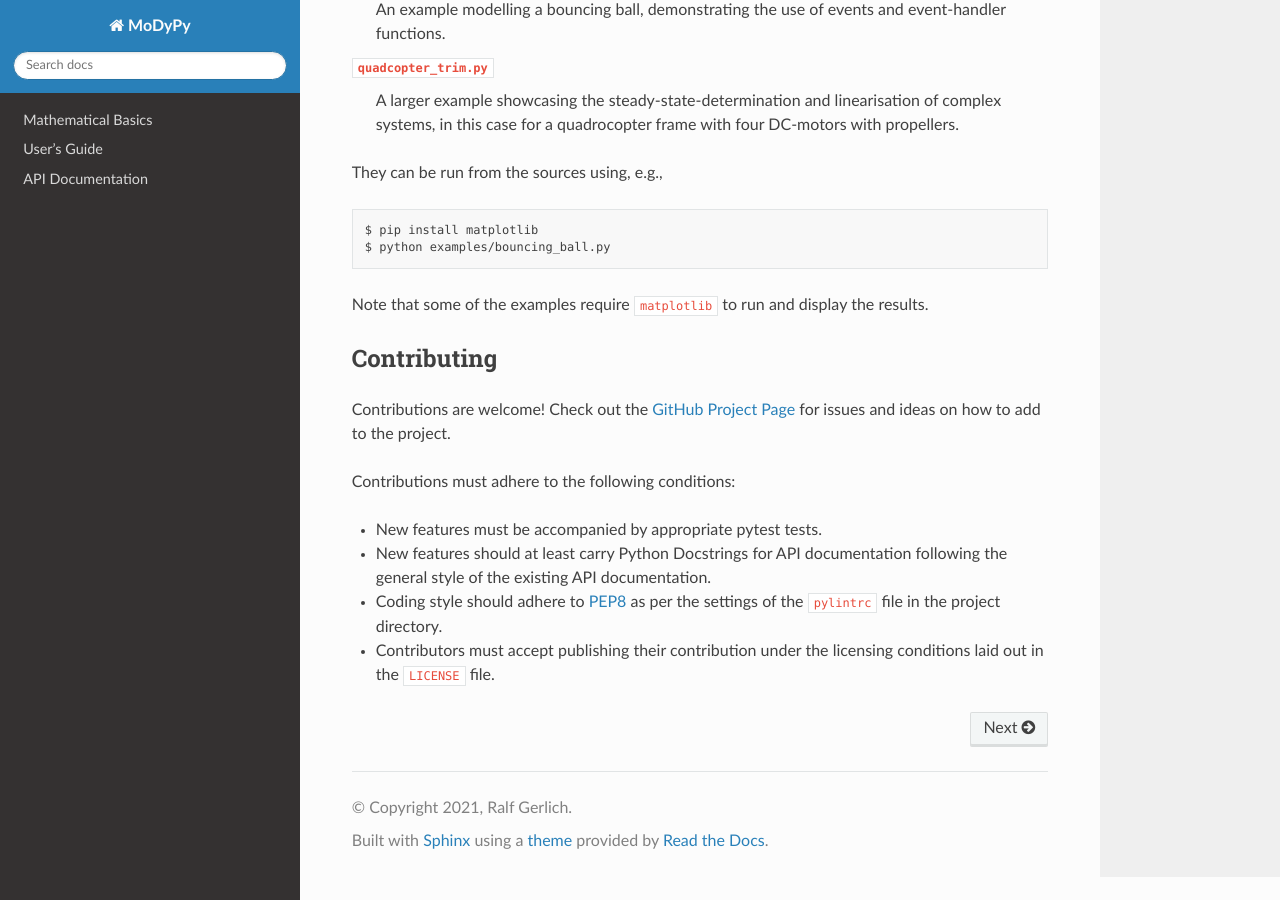
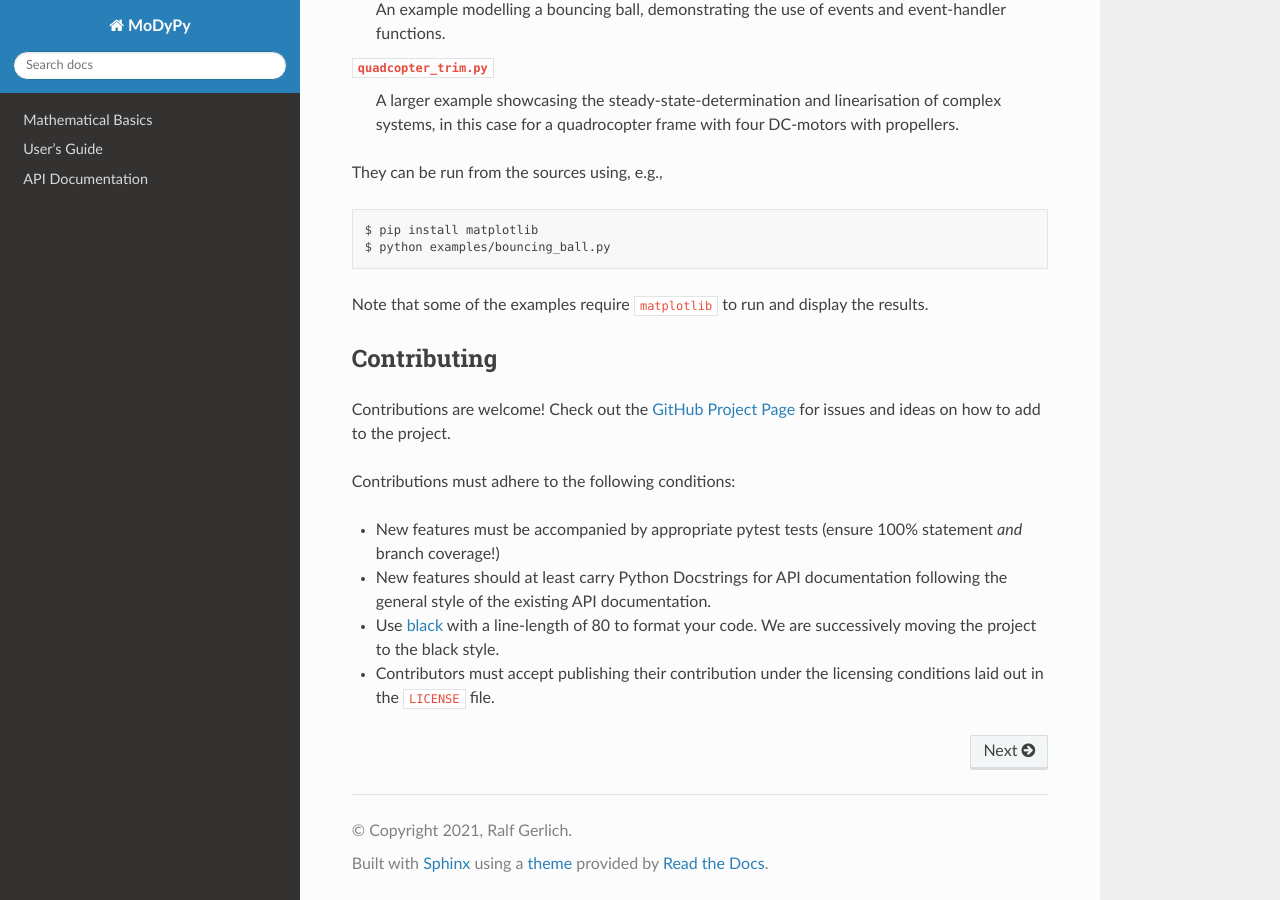
Before and after one commit to modypy/modypy, a Sphinx documentation site: the page built from docs/index.rst, in a window 1280 px wide and 900 px high, scrolled down 1822 px. Built offline with Sphinx 7.4.7 and the Read the Docs theme 2.0.0, drawn with Linux system fonts in a browser that asks for light colours; some of the changed text lies outside the part shown.

```diff
--- a/docs/index.rst
+++ b/docs/index.rst
@@ -43,7 +43,7 @@ To install the development version,
 
 .. code-block:: bash
 
-  $ git clone https://github.com/ralfgerlich/modypy.git
+  $ git clone https://github.com/modypy/modypy.git
   $ pip install -e modypy
 
 Examples
@@ -86,17 +86,17 @@ Contributing
 ------------
 
 Contributions are welcome! Check out the
-`GitHub Project Page <https://github.com/ralfgerlich/modypy>`_ for issues and
+`GitHub Project Page <https://github.com/modypy/modypy>`_ for issues and
 ideas on how to add to the project.
 
 Contributions must adhere to the following conditions:
 
-- New features must be accompanied by appropriate pytest tests.
+- New features must be accompanied by appropriate pytest tests (ensure 100%
+  statement *and* branch coverage!)
 - New features should at least carry Python Docstrings for API documentation
   following the general style of the existing API documentation.
-- Coding style should adhere to
-  `PEP8 <https://www.python.org/dev/peps/pep-0008/>`_ as per the settings of the
-  ``pylintrc`` file in the project directory.
+- Use `black <https://pypi.org/project/black/>`_ with a line-length of 80 to
+  format your code. We are successively moving the project to the black style.
 - Contributors must accept publishing their contribution under the licensing
   conditions laid out in the ``LICENSE`` file.
 
```
Also changed, not shown: CHANGELOG.md (+2 -1 lines), README.rst (+13 -13 lines).
